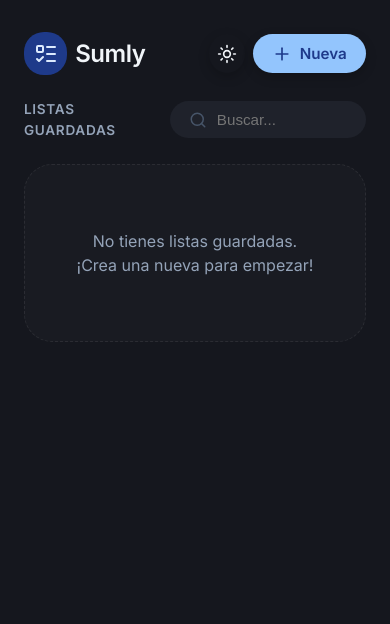
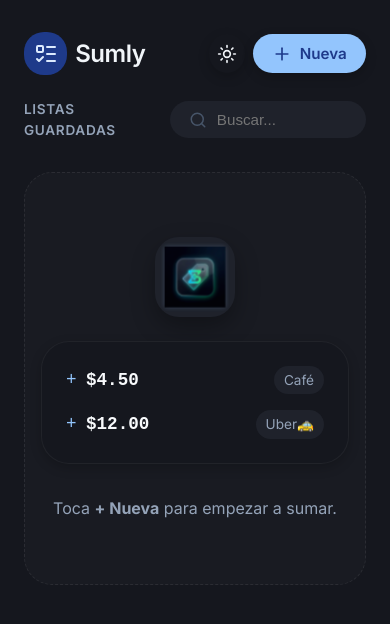
Before and after one commit to alexpizarro3/sumly-app, a React (Vite) app: page / in a window 390 px wide. Shown: the top 624 px of the page. Built offline with nearby package versions, Linux system fonts and the light colour scheme.

Commit message:
Fix Android PWA install and add animation to mobile dashboard

```diff
--- a/src/components/Dashboard.jsx
+++ b/src/components/Dashboard.jsx
@@ -48,9 +48,23 @@ const Dashboard = () => {
           </div>
         </div>
         {filteredSessions.length === 0 ? (
-          <div className="empty-state">
-            <p>No tienes listas guardadas.</p>
-            <p>¡Crea una nueva para empezar!</p>
+          <div className="empty-state" style={{marginTop: '2rem'}}>
+            <div className="hero-logo-container" style={{margin: '0 auto 1.5rem auto', width: '80px', height: '80px'}}>
+              <img src="/sumly_icon.png" alt="Sumly Logo" className="hero-logo pulse-anim" />
+            </div>
+            <div className="hero-mock-app" style={{textAlign: 'left', marginBottom: '2rem'}}>
+              <div className="mock-row fade-in-1">
+                <span className="mock-op">+</span>
+                <span className="mock-amount">$4.50</span>
+                <span className="mock-tag">Café</span>
+              </div>
+              <div className="mock-row fade-in-2">
+                <span className="mock-op">+</span>
+                <span className="mock-amount">$12.00</span>
+                <span className="mock-tag">Uber🚕</span>
+              </div>
+            </div>
+            <p style={{color: 'var(--md-sys-color-on-surface-variant)'}}>Toca <strong>+ Nueva</strong> para empezar a sumar.</p>
           </div>
         ) : (
           <div className="sessions-list">
--- a/vite.config.js
+++ b/vite.config.js
@@ -7,7 +7,7 @@ export default defineConfig({
     react(),
     VitePWA({
       registerType: 'autoUpdate',
-      includeAssets: ['sumly_icon.png'],
+      includeAssets: ['sumly_icon.png', 'icon-192.png', 'icon-512.png'],
       manifest: {
         name: 'Sumly',
         short_name: 'Sumly',
@@ -17,14 +17,16 @@ export default defineConfig({
         display: 'standalone',
         icons: [
           {
-            src: 'sumly_icon.png',
+            src: 'icon-192.png',
             sizes: '192x192',
-            type: 'image/png'
+            type: 'image/png',
+            purpose: 'any maskable'
           },
           {
-            src: 'sumly_icon.png',
+            src: 'icon-512.png',
             sizes: '512x512',
-            type: 'image/png'
+            type: 'image/png',
+            purpose: 'any maskable'
           }
         ]
       }
```
Also changed, not shown: public/icon-192.png (added), public/icon-512.png (added).
